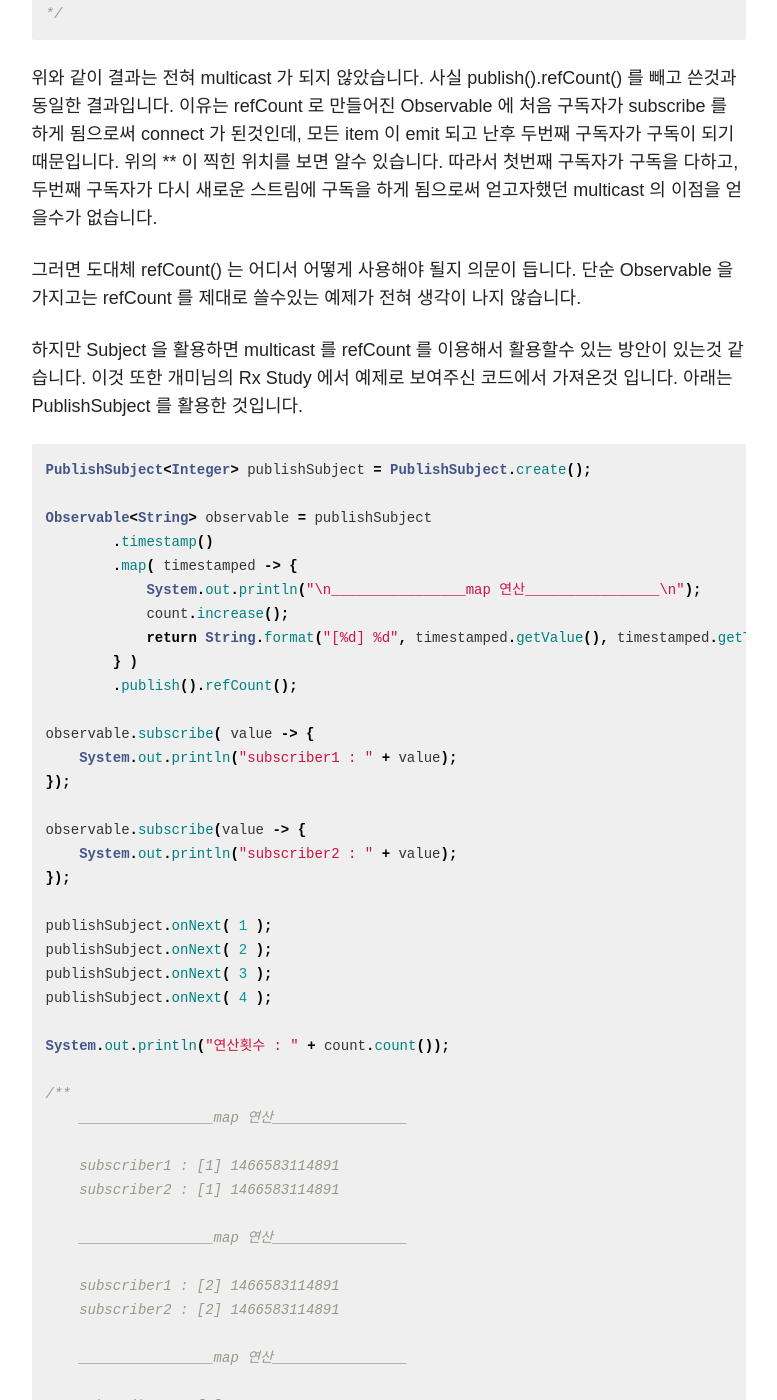
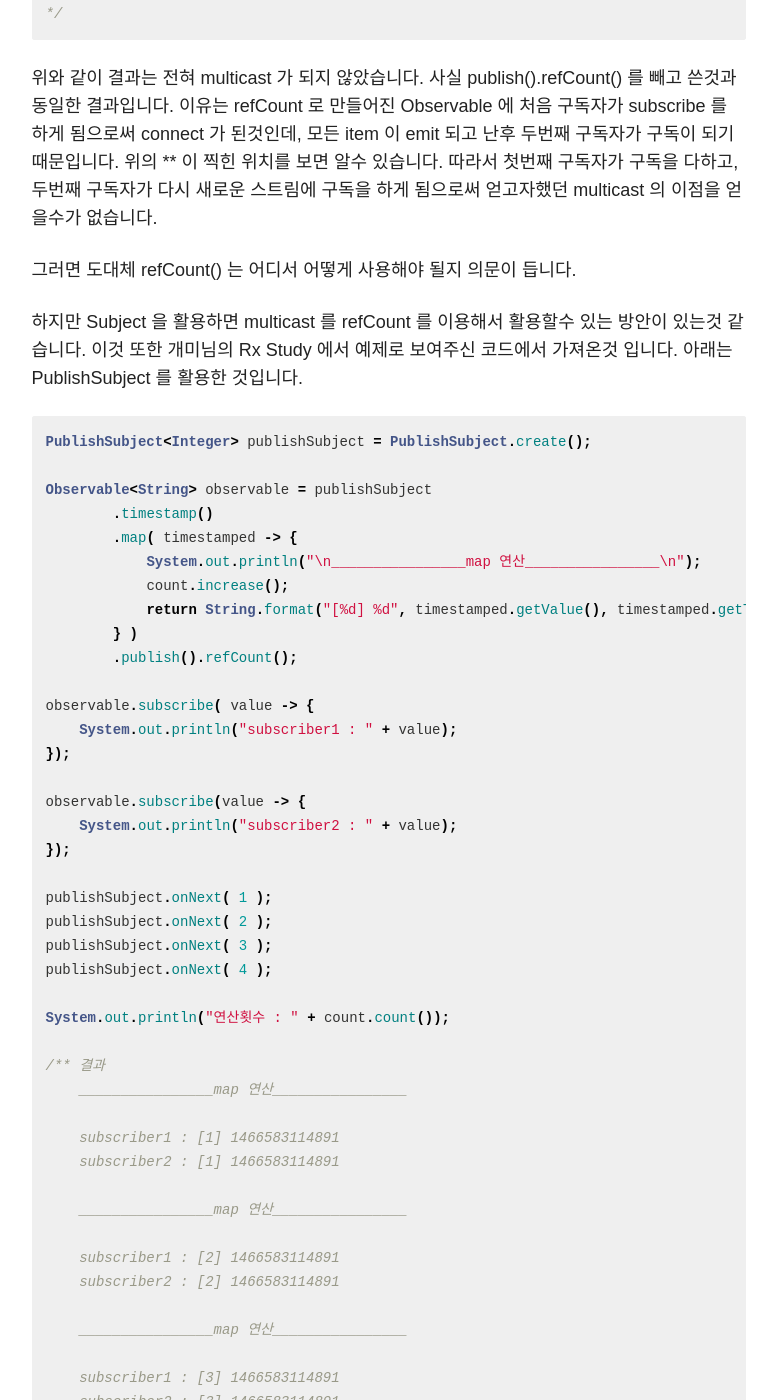
Before and after one commit to steadymoka/moka-a.github.io, a Jekyll site: the page built from _posts/android/2016-06-19-rxAndroid_study.md, in a window 1280 px wide and 1400 px high, scrolled down 5287 px. Shown: the whole window, without its empty margins (348-1125 px from the left). Built offline with Jekyll 4.4.1, drawn with Linux system fonts in a browser that asks for light colours; nearby versions of some CDN libraries; comment, search, counter and statistics services are not loaded; some of the changed text lies outside the part shown.

Commit message:
edit posting

```diff
--- a/_posts/android/2016-06-19-rxAndroid_study.md
+++ b/_posts/android/2016-06-19-rxAndroid_study.md
@@ -165,7 +165,7 @@ System.out.println("연산횟수 : " + count.count());
 위와 같이 결과는 전혀 multicast 가 되지 않았습니다. 사실 publish().refCount() 를 빼고 쓴것과 동일한 결과입니다. 이유는 refCount 로 만들어진 Observable 에 처음 구독자가 subscribe 를 하게 됨으로써 connect 가 된것인데, 모든 item 이 emit 되고 난후 두번째 구독자가 구독이 되기 때문입니다.
 위의 ** 이 찍힌 위치를 보면 알수 있습니다. 따라서 첫번째 구독자가 구독을 다하고, 두번째 구독자가 다시 새로운 스트림에 구독을 하게 됨으로써 얻고자했던 multicast 의 이점을 얻을수가 없습니다.
 
-그러면 도대체 refCount() 는 어디서 어떻게 사용해야 될지 의문이 듭니다. 단순 Observable 을 가지고는 refCount 를 제대로 쓸수있는 예제가 전혀 생각이 나지 않습니다.
+그러면 도대체 refCount() 는 어디서 어떻게 사용해야 될지 의문이 듭니다.
 
 하지만 Subject 을 활용하면 multicast 를 refCount 를 이용해서 활용할수 있는 방안이 있는것 같습니다. 이것 또한 개미님의 Rx Study 에서 예제로 보여주신 코드에서 가져온것 입니다. 아래는 PublishSubject 를 활용한 것입니다.
 
@@ -196,7 +196,7 @@ publishSubject.onNext( 4 );
 
 System.out.println("연산횟수 : " + count.count());
 
-/**
+/** 결과
     ________________map 연산________________
 
     subscriber1 : [1] 1466583114891
@@ -250,7 +250,7 @@ observable.subscribe(value -> {
 
 System.out.println("연산횟수 : " + count.count());
 
-/**
+/** 결과
     ________________map 연산________________
 
     subscriber1 : [1] 1466583051876
```
